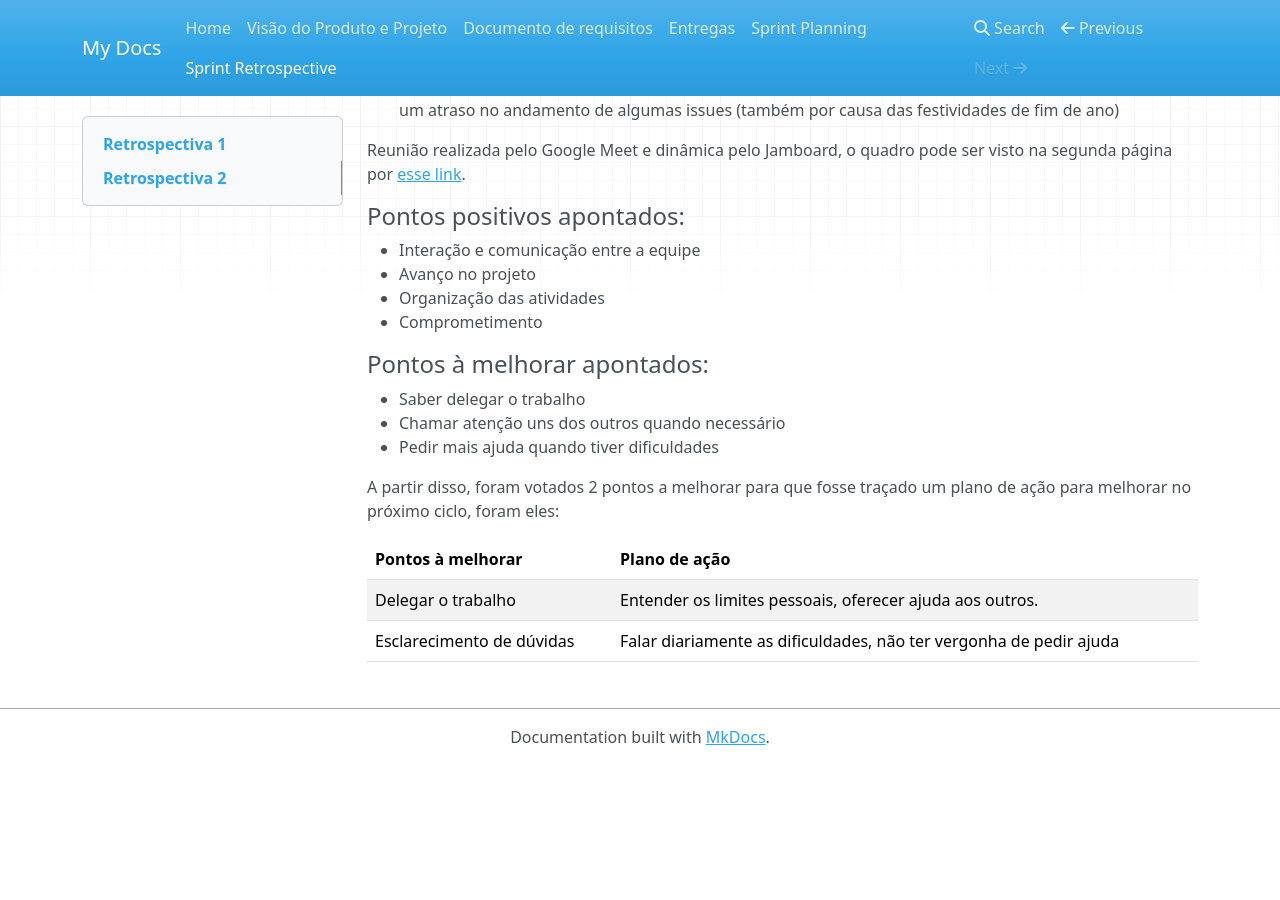
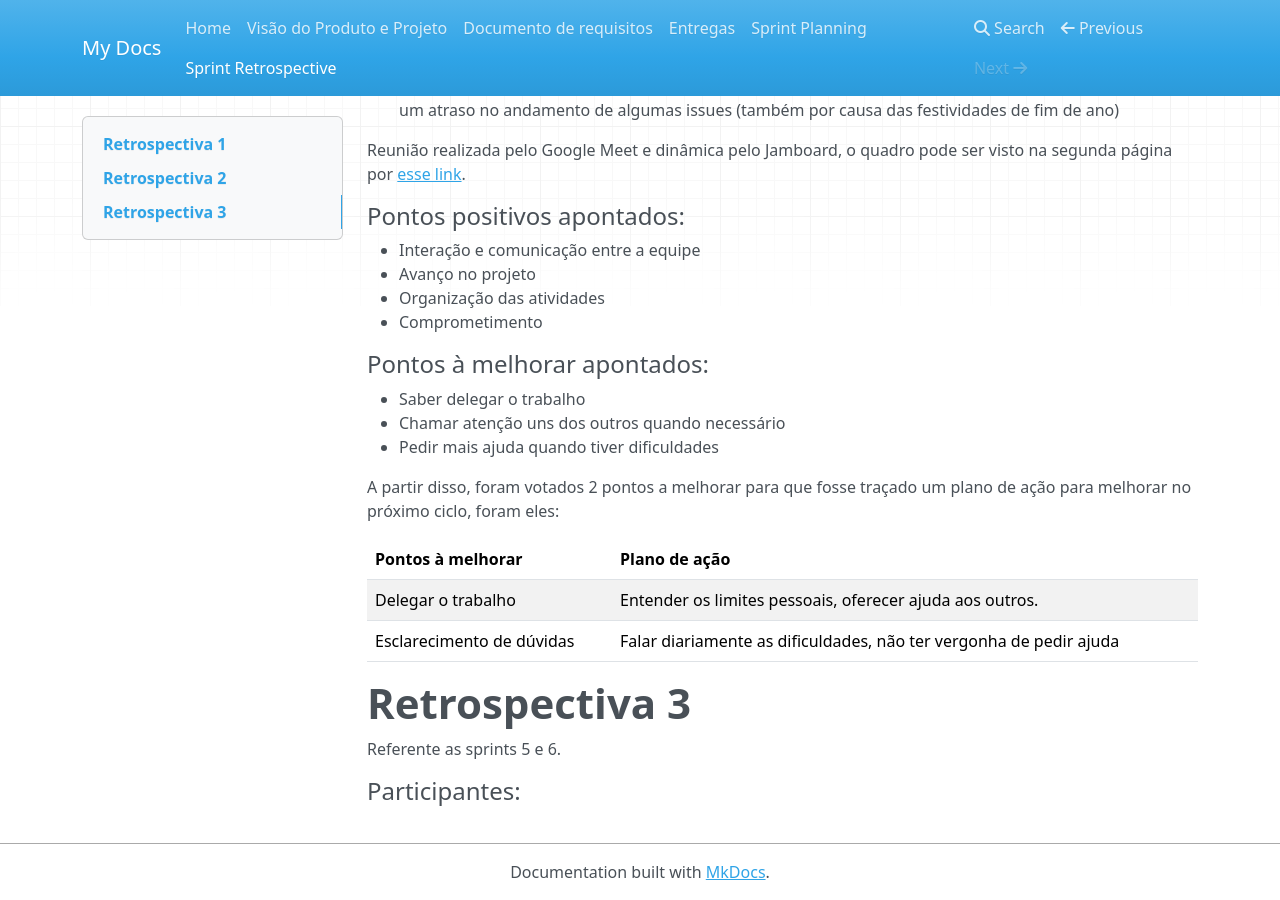
Before and after one commit to mdsreq-fga-unb/2022.2-Strix, an MkDocs documentation site: the page built from documentation/docs/sprint_retrospective.md, in a window 1280 px wide and 900 px high, scrolled down 1383 px. Built offline with MkDocs 1.6.1, drawn with Linux system fonts in a browser that asks for light colours; nearby versions of some CDN libraries; before the commit the page ends 2148 px from its top, so only the background shows below that.

Commit message:
Inclusão da retro 3

```diff
--- a/documentation/docs/sprint_retrospective.md
+++ b/documentation/docs/sprint_retrospective.md
@@ -75,3 +75,9 @@ A partir disso, foram votados 2 pontos a melhorar para que fosse traçado um pla
 |---------------------------|--------------------------------------------------------------------|
 | Delegar o trabalho        | Entender os limites pessoais, oferecer ajuda aos outros.           |
 | Esclarecimento de dúvidas | Falar diariamente as dificuldades, não ter vergonha de pedir ajuda |
+
+# **Retrospectiva 3**
+
+Referente as sprints 5 e 6.
+
+#### Participantes:
```
